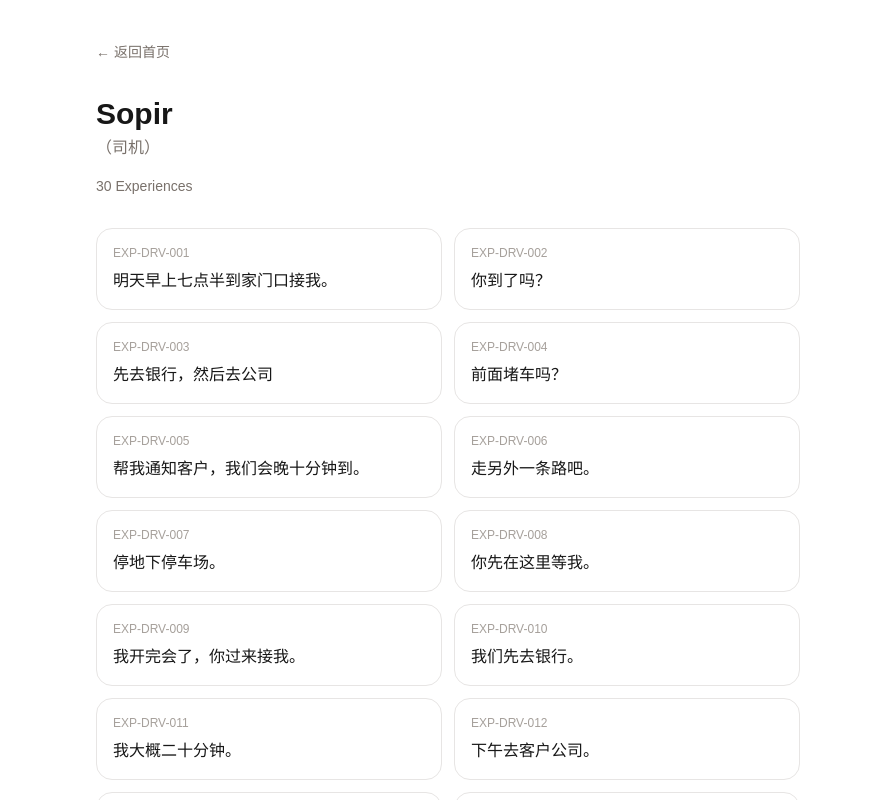
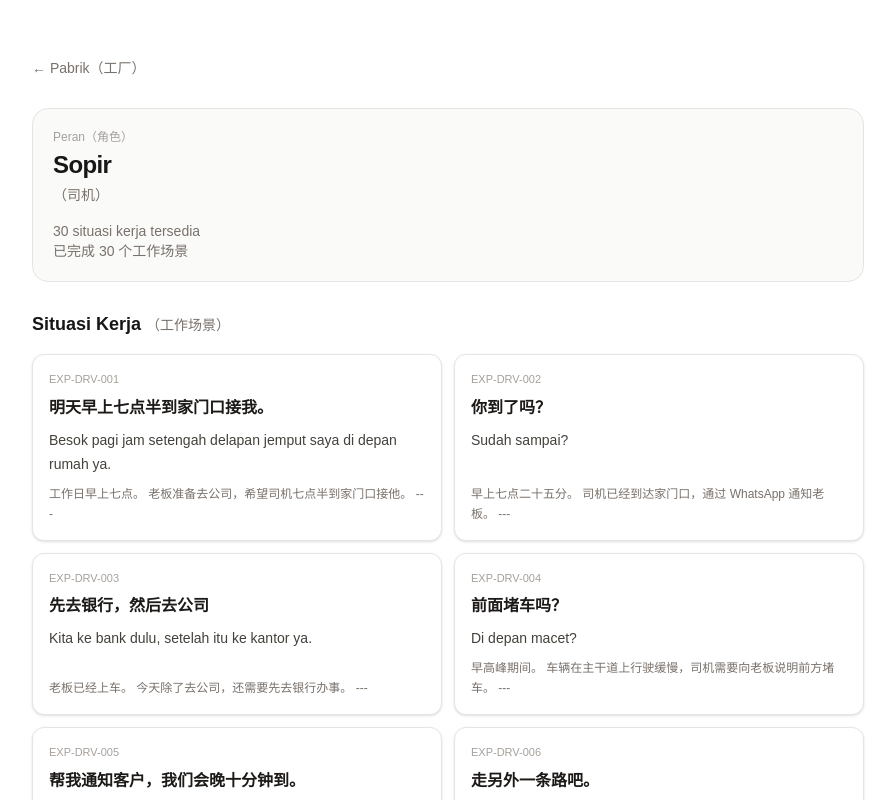
Before and after one commit to lijian13544290034-cell/IndoBrain-ID, a Next.js app: page /module/driver in a window 1280 px wide. Shown: the top 800 px of the page, without its empty margins (192-1087 px from the left). Built offline with nearby package versions, Linux system fonts and the light colour scheme.

Commit message:
Align experience UI across modules

```diff
--- a/app/module/[role]/[id]/page.tsx
+++ b/app/module/[role]/[id]/page.tsx
@@ -1,6 +1,7 @@
 import Link from 'next/link';
 import { notFound } from 'next/navigation';
 import ExperienceActions from '@/components/ExperienceActions';
+import ExperienceNavLink from '@/components/ExperienceNavLink';
 import { moduleExperiences, moduleMeta, type ModuleRole } from '@/lib/module-experiences';
 
 export default async function ModuleExperiencePage({ params }: { params: Promise<{ role: string; id: string }> }) {
@@ -8,12 +9,30 @@ export default async function ModuleExperiencePage({ params }: { params: Promise
   if (!(role in moduleMeta)) notFound();
   const key = role as ModuleRole;
   const entries = moduleExperiences[key];
-  const item = entries.find((entry) => entry.id.endsWith(`-${id}`));
+  const item = entries.find((entry) => entry.id.endsWith('-' + id));
   if (!item) notFound();
-  const index = entries.indexOf(item); const previous = entries[index - 1]; const next = entries[index + 1];
-  return <main className="mx-auto min-h-screen w-full max-w-2xl px-5 py-10 sm:px-8">
-    <Link href={`/module/${key}`} className="text-sm text-stone-500">← {moduleMeta[key].indonesian}</Link>
-    <article className="mt-7 rounded-2xl border border-stone-200 px-6 py-8 shadow-sm"><p className="text-sm text-stone-400">{item.id}</p><h1 className="mt-3 text-2xl font-semibold">{item.task}</h1>{item.missing ? <p className="mt-7 rounded-xl bg-amber-50 p-4 text-sm leading-6 text-amber-900">正式内容尚未导入。此编号不会使用其它 Experience 的印尼语或词汇作为替代。</p> : <><p className="mt-7 text-xs text-stone-400">印尼语</p><p className="mt-2 rounded-xl bg-stone-50 p-4 text-lg leading-8">{item.indonesian}</p><p className="mt-5 text-xs text-stone-400">中文说明</p><p className="mt-2 text-stone-700">{item.chinese}</p><h2 className="mt-8 font-semibold">Today's Harvest</h2><ul className="mt-3 space-y-1 text-sm text-stone-600">{item.harvest.map((word) => <li key={word}>• {word}</li>)}</ul><ExperienceActions experienceId={item.id} indonesian={item.indonesian} /></>}</article>
-    <nav className="mt-6 flex justify-between">{previous ? <Link href={`/module/${key}/${previous.id.slice(-3)}`} className="rounded-xl border px-4 py-2 text-sm">← Previous</Link> : <span />}{next ? <Link href={`/module/${key}/${next.id.slice(-3)}`} className="rounded-xl border px-4 py-2 text-sm">Next →</Link> : <span />}</nav>
+  const index = entries.indexOf(item);
+  const previous = entries[index - 1];
+  const next = entries[index + 1];
+
+  return <main className="mx-auto min-h-screen w-full max-w-4xl px-5 pb-12 pt-10 sm:px-8 sm:pt-14">
+    <Link href={'/module/' + key} className="text-sm text-stone-500 hover:text-stone-900">← {moduleMeta[key].indonesian}（{moduleMeta[key].chinese}）</Link>
+    <section className="mt-7 rounded-2xl border border-stone-200 bg-white px-6 py-7 shadow-sm sm:px-8">
+      <p className="text-sm text-stone-400">{item.id}</p>
+      {item.missing ? <><h1 className="mt-2 text-2xl font-semibold">Belum tersedia</h1><p className="mt-5 text-sm leading-6 text-stone-500">该内容将在后续版本补充。</p></> : <>
+        <h1 className="mt-2 text-2xl font-semibold">{item.task}</h1>
+        <p className="mt-5 text-xs text-stone-400">Bahasa Indonesia（印尼语）</p>
+        <p className="mt-2 rounded-xl bg-stone-50 p-4 text-lg leading-8">{item.indonesian}</p>
+        <p className="mt-5 text-xs text-stone-400">Penjelasan（中文说明）</p>
+        <p className="mt-2 text-sm leading-6 text-stone-700">{item.explanation}</p>
+        <p className="mt-6 text-xs text-stone-400">Kata Penting Hari Ini（今日重点词汇）</p>
+        <ul className="mt-2 space-y-1 text-sm text-stone-700">{item.harvest.map((word) => <li key={word}>• {word}</li>)}</ul>
+        <ExperienceActions experienceId={item.id} indonesian={item.indonesian} />
+      </>}
+    </section>
+    <nav className="mt-6 flex items-center justify-between gap-3">
+      {previous ? <ExperienceNavLink href={'/module/' + key + '/' + previous.id.slice(-3)} experienceId={item.id} action="previous_clicked" className="cursor-pointer rounded-xl border border-stone-300 px-4 py-2 text-sm font-medium transition duration-200 hover:bg-stone-50 hover:shadow-sm">← Sebelumnya（上一条）</ExperienceNavLink> : <span />}
+      {next ? <ExperienceNavLink href={'/module/' + key + '/' + next.id.slice(-3)} experienceId={item.id} action="next_clicked" className="cursor-pointer rounded-xl border border-stone-300 px-4 py-2 text-sm font-medium transition duration-200 hover:bg-stone-50 hover:shadow-sm">Berikutnya（下一条） →</ExperienceNavLink> : <span />}
+    </nav>
   </main>;
 }
--- a/app/module/[role]/page.tsx
+++ b/app/module/[role]/page.tsx
@@ -7,10 +7,26 @@ export default async function ModulePage({ params }: { params: Promise<{ role: s
   if (!(role in moduleMeta)) notFound();
   const key = role as ModuleRole;
   const meta = moduleMeta[key];
-  return <main className="mx-auto min-h-screen w-full max-w-3xl px-5 py-10 sm:px-8">
-    <Link href="/" className="text-sm text-stone-500">← 返回首页</Link>
-    <header className="mt-8"><h1 className="text-3xl font-semibold">{meta.indonesian}</h1><p className="mt-1 text-stone-500">（{meta.chinese}）</p><p className="mt-4 text-sm text-stone-500">{moduleExperiences[key].length} Experiences</p></header>
-    <div className="mt-8 grid gap-3 sm:grid-cols-2">{moduleExperiences[key].map((item) => <Link key={item.id} href={`/module/${key}/${item.id.slice(-3)}`} className="rounded-2xl border border-stone-200 px-4 py-4 hover:bg-stone-50"><p className="text-xs text-stone-400">{item.id}</p><p className="mt-2 font-medium">{item.task}</p></Link>)}</div>
-    <Link href="/patterns" className="mt-8 inline-block text-sm text-stone-500 underline">Pattern 练习</Link>
+  const experiences = moduleExperiences[key];
+
+  return <main className="mx-auto min-h-screen w-full max-w-4xl px-5 pb-12 pt-10 sm:px-8 sm:pt-14">
+    <Link href="/factory" className="text-sm text-stone-500 hover:text-stone-900">← Pabrik（工厂）</Link>
+    <header className="mt-7 rounded-2xl border border-stone-200 bg-stone-50 px-5 py-5">
+      <p className="text-xs text-stone-400">Peran（角色）</p>
+      <h1 className="mt-1 text-2xl font-semibold tracking-tight">{meta.indonesian}</h1>
+      <p className="mt-1 text-sm text-stone-500">（{meta.chinese}）</p>
+      <p className="mt-4 text-sm text-stone-500">{experiences.length} situasi kerja tersedia<br />已完成 {experiences.length} 个工作场景</p>
+    </header>
+    <section className="mt-7">
+      <h2 className="text-lg font-semibold">Situasi Kerja <span className="text-sm font-normal text-stone-500">（工作场景）</span></h2>
+      <div className="mt-4 grid gap-3 sm:grid-cols-2">
+        {experiences.map((item) => <Link key={item.id} href={'/module/' + key + '/' + item.id.slice(-3)} className="flex min-h-40 cursor-pointer flex-col rounded-xl border border-stone-200 bg-white px-4 py-4 shadow-sm transition duration-200 hover:-translate-y-0.5 hover:bg-stone-50 hover:shadow-md">
+          <p className="text-[11px] font-medium text-stone-400">{item.id}</p>
+          <p className="mt-2 font-semibold text-stone-900">{item.task}</p>
+          <p className="mt-2 text-sm leading-6 text-stone-700">{item.indonesian}</p>
+          <p className="mt-auto pt-2 line-clamp-2 text-xs leading-5 text-stone-500">{item.explanation}</p>
+        </Link>)}
+      </div>
+    </section>
   </main>;
 }
```
